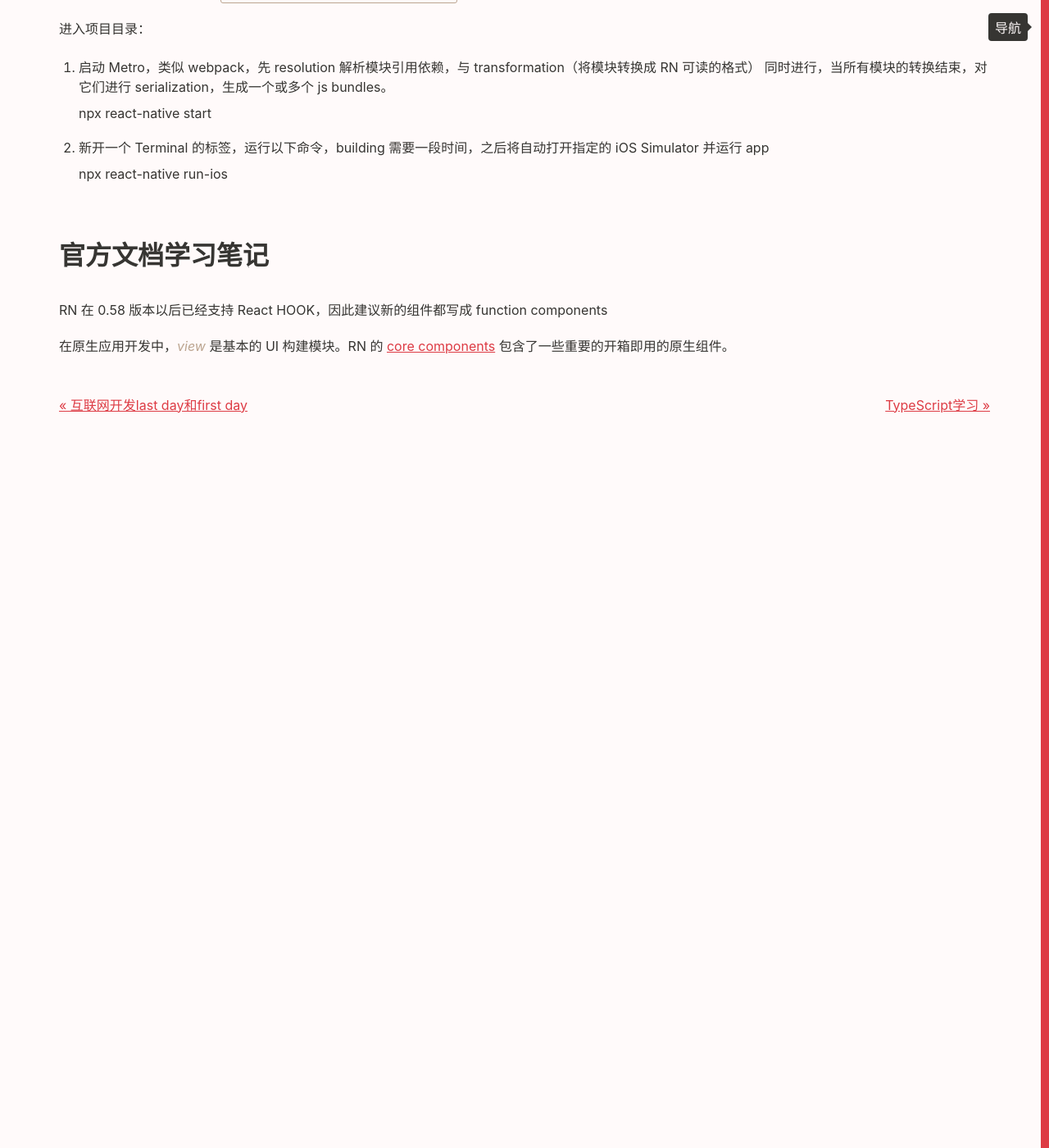
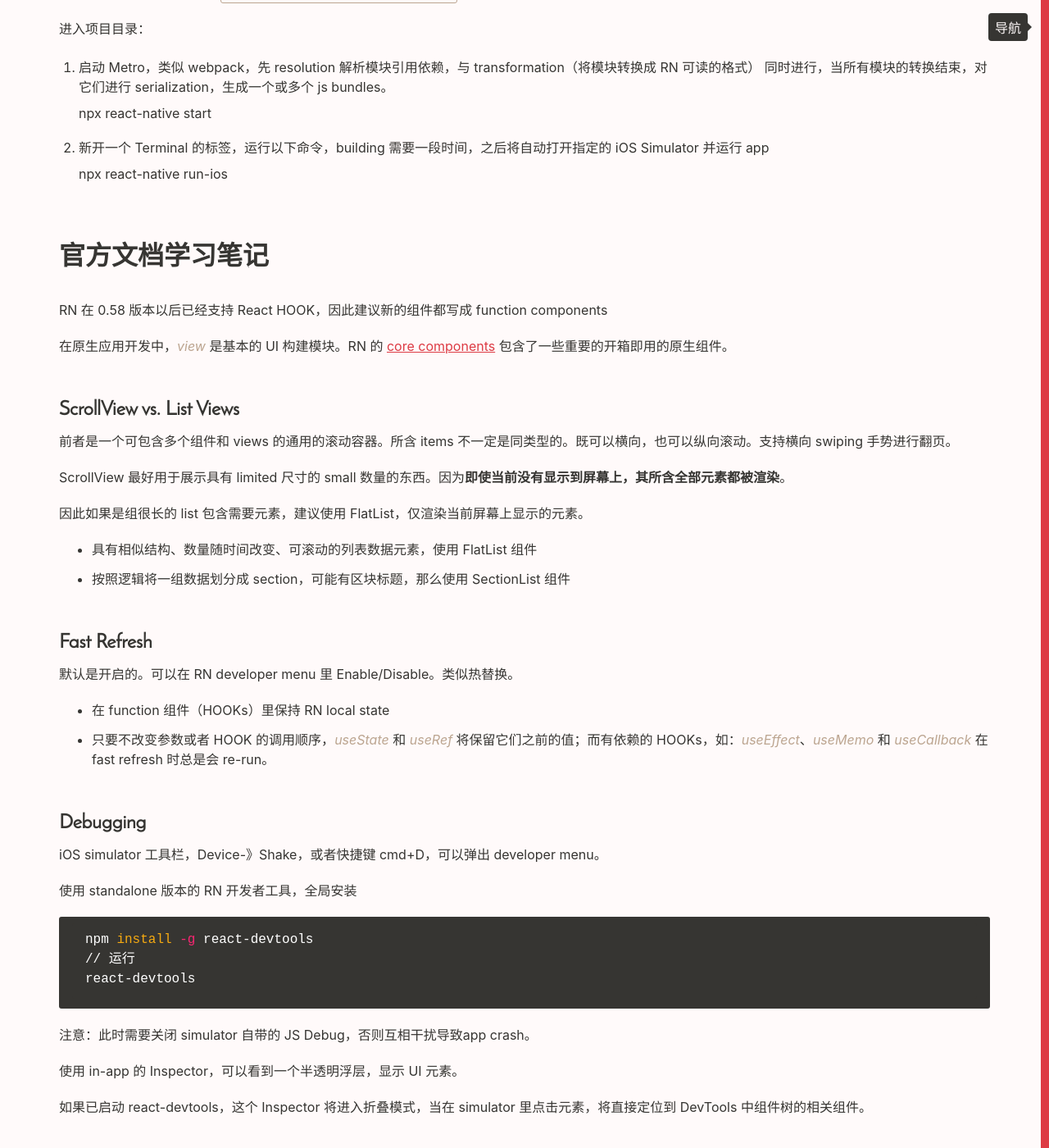
Before and after one commit to Vivi-wu/dive-into-web, a Jekyll site: the page built from _posts/2020-09-26-React-Native.markdown, in a window 1280 px wide and 1400 px high, scrolled down 641 px. Shown: the whole window at 82% size. Built offline with Jekyll 4.4.1, drawn with Linux system fonts in a browser that asks for light colours.

Commit message:
update blog for React Native

````diff
--- a/_posts/2020-09-26-React-Native.markdown
+++ b/_posts/2020-09-26-React-Native.markdown
@@ -35,3 +35,39 @@ brew install cocoapods
 RN 在 0.58 版本以后已经支持 React HOOK，因此建议新的组件都写成 function components
 
 在原生应用开发中，_view_ 是基本的 UI 构建模块。RN 的 [core components](https://reactnative.dev/docs/components-and-apis) 包含了一些重要的开箱即用的原生组件。
+
+### ScrollView vs. List Views
+
+前者是一个可包含多个组件和 views 的通用的滚动容器。所含 items 不一定是同类型的。既可以横向，也可以纵向滚动。支持横向 swiping 手势进行翻页。
+
+ScrollView 最好用于展示具有 limited 尺寸的 small 数量的东西。因为**即使当前没有显示到屏幕上，其所含全部元素都被渲染**。
+
+因此如果是组很长的 list 包含需要元素，建议使用 FlatList，仅渲染当前屏幕上显示的元素。
+
+- 具有相似结构、数量随时间改变、可滚动的列表数据元素，使用 FlatList 组件
+- 按照逻辑将一组数据划分成 section，可能有区块标题，那么使用 SectionList 组件
+
+### Fast Refresh
+
+默认是开启的。可以在 RN developer menu 里 Enable/Disable。类似热替换。
+
+- 在 function 组件（HOOKs）里保持 RN local state
+- 只要不改变参数或者 HOOK 的调用顺序，_useState_ 和 _useRef_ 将保留它们之前的值；而有依赖的 HOOKs，如：_useEffect_、_useMemo_ 和 _useCallback_ 在 fast refresh 时总是会 re-run。
+
+### Debugging
+
+iOS simulator 工具栏，Device-》Shake，或者快捷键 cmd+D，可以弹出 developer menu。
+
+使用 standalone 版本的 RN 开发者工具，全局安装
+
+```shell
+npm install -g react-devtools
+// 运行
+react-devtools
+```
+
+注意：此时需要关闭 simulator 自带的 JS Debug，否则互相干扰导致app crash。
+
+使用 in-app 的 Inspector，可以看到一个半透明浮层，显示 UI 元素。
+
+如果已启动 react-devtools，这个 Inspector 将进入折叠模式，当在 simulator 里点击元素，将直接定位到 DevTools 中组件树的相关组件。
````
